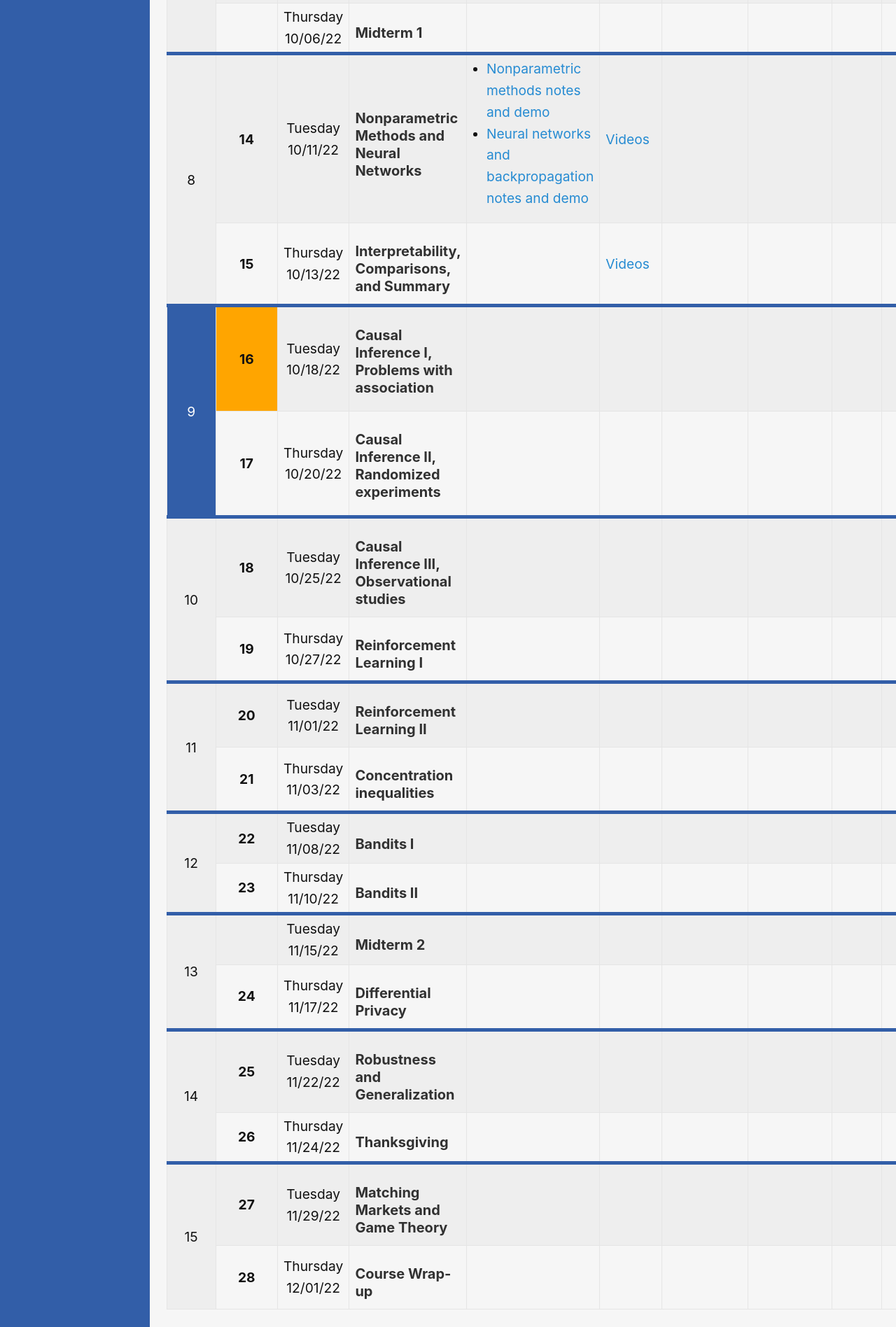
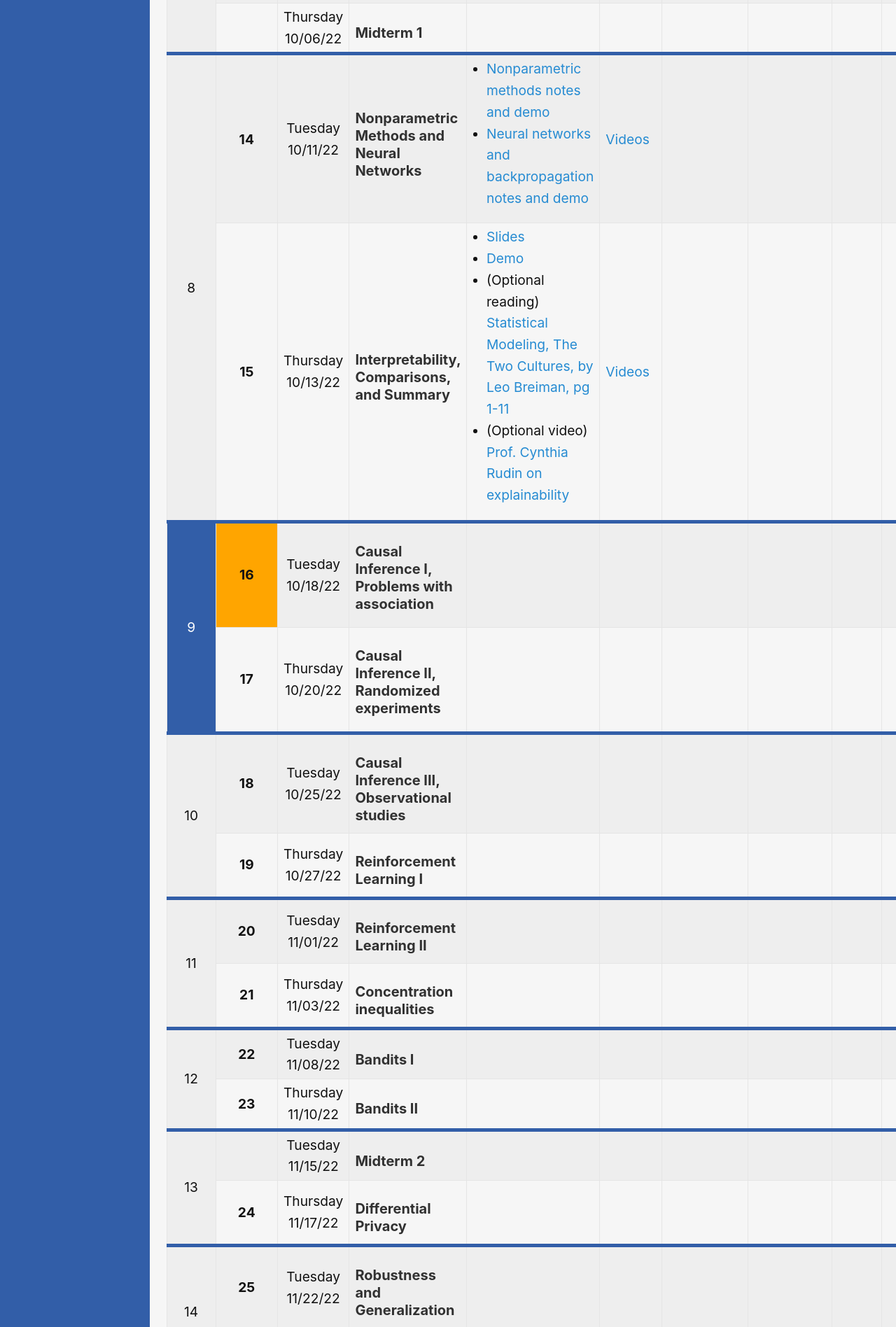
Before and after one commit to ds-102/fa22, a Jekyll site: the page built from index.md, in a window 1280 px wide. Shown: the part 2745-4641 px from the top of the page at 70% size. Built offline with Jekyll 4.4.1, drawn with Linux system fonts in a browser that asks for light colours; part of the change alters nothing that is shown.

Commit message:
fix lec14 videos

```diff
--- a/_data/lectures.yml
+++ b/_data/lectures.yml
@@ -161,6 +161,7 @@
 - date: Thursday 10/13/22
   topic: Interpretability, Comparisons, and Summary
   video: https://www.youtube.com/watch?v=UNkPgHGtmwI&list=PLSEfoRJ1f3UNN6UzVwml24TtAyGKSp7iv
+  slides: |
     - [Slides](https://docs.google.com/presentation/d/1rVx1FW451FL4zeoD55Uw80kzTn1yvap1fWnfeRDxrlo/edit?usp=sharing)
     - [Demo](http://data102.datahub.berkeley.edu/hub/user-redirect/git-sync?repo=https://github.com/ds-102/fa22&subPath=lecture/lecture14/03_interp_demo.ipynb)
     - (Optional reading) [Statistical Modeling, The Two Cultures, by Leo Breiman, pg 1-11](http://cda.psych.uiuc.edu/statistical_learning_course/breiman_two_cultures.pdf)
```
